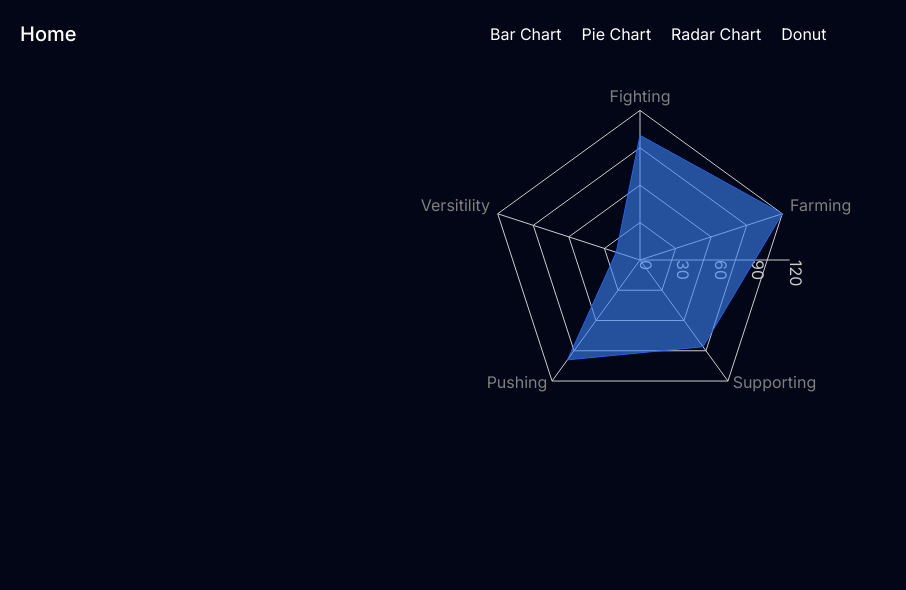
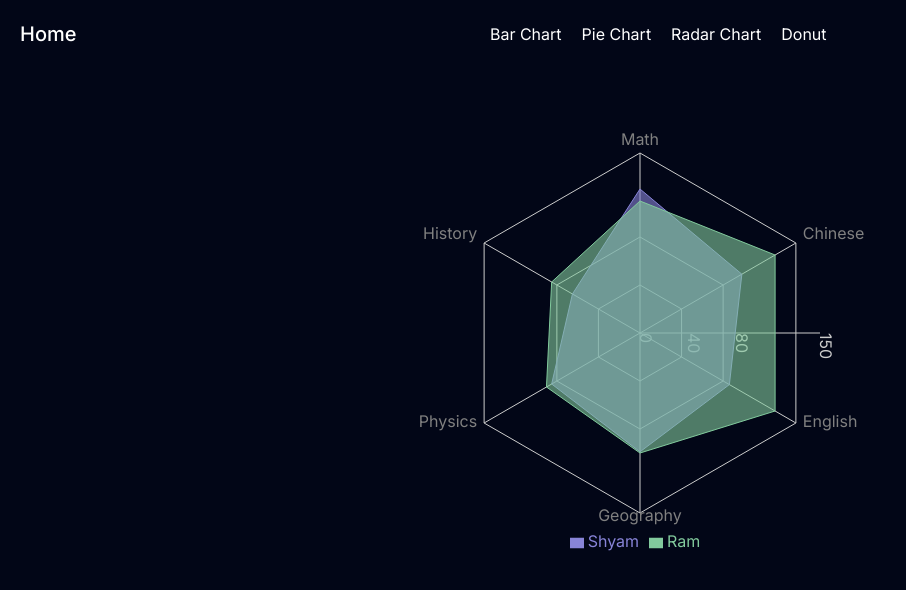
Before and after one commit to RohitSth/recharts-learning, a Next.js app: page /chart/radarchart in a window 1280 px wide. Shown: the top 590 px of the page, without its empty margins (0-906 px from the left). Built offline with nearby package versions, Linux system fonts and the light colour scheme.

Commit message:
completed radarchart

```diff
--- a/src/app/chart/piechart/page.tsx
+++ b/src/app/chart/piechart/page.tsx
@@ -52,6 +52,7 @@ const RADIAN = Math.PI / 180;
 export default function PieChartPage() {
   return (
     <div className="flex justify-center mt-10">
+      <ResponsiveContainer width={600} height={450}>
         <PieChart width={800} height={400}>
           <Pie
             data={data_1}
@@ -61,17 +62,21 @@ export default function PieChartPage() {
             label={true}
             // label={renderCustomizedLabel}
             labelLine={false}
-          outerRadius={80}
+            outerRadius={120}
             fill="#8884d8"
             dataKey="value"
           >
             {data_1.map((entry, index) => (
-            <Cell key={`cell-${index}`} fill={COLORS[index % COLORS.length]} />
+              <Cell
+                key={`cell-${index}`}
+                fill={COLORS[index % COLORS.length]}
+              />
             ))}
           </Pie>
           <Legend />
           <Tooltip />
         </PieChart>
+      </ResponsiveContainer>
     </div>
   );
 }
--- a/src/app/chart/radarchart/page.tsx
+++ b/src/app/chart/radarchart/page.tsx
@@ -8,58 +8,79 @@ import {
   Rectangle,
   ResponsiveContainer,
   Tooltip,
+  Legend,
 } from "recharts";
 
-const data_2 = [
+const data = [
   {
-    subject: "Fighting",
-    A: 100,
-
+    subject: "Math",
+    A: 120,
+    B: 110,
     fullMark: 150,
   },
   {
-    subject: "Farming",
-    A: 120,
-
+    subject: "Chinese",
+    A: 98,
+    B: 130,
     fullMark: 150,
   },
   {
-    subject: "Supporting",
+    subject: "English",
     A: 86,
-
+    B: 130,
     fullMark: 150,
   },
   {
-    subject: "Pushing",
+    subject: "Geography",
     A: 99,
-
+    B: 100,
     fullMark: 150,
   },
   {
-    subject: "Versitility",
-    A: 20,
+    subject: "Physics",
+    A: 85,
+    B: 90,
+    fullMark: 150,
+  },
+  {
+    subject: "History",
+    A: 65,
+    B: 85,
     fullMark: 150,
   },
 ];
-export default function Page() {
+
+export default function RadarChartPage() {
   return (
-    <div className="flex flex-col">
-      <div className="h-96 w-full">
-        <ResponsiveContainer width="100%" height="100%">
-          <RadarChart cx="50%" cy="50%" outerRadius="80%" data={data_2}>
-            <PolarGrid />
+    <div className="flex justify-center mt-10">
+      <ResponsiveContainer width={600} height={450}>
+        <RadarChart
+          // cx={300}
+          // cy={250}
+          outerRadius={180}
+          data={data}
+        >
+          <PolarGrid radialLines={true} gridType="polygon" />
           <PolarAngleAxis dataKey="subject" />
-            <PolarRadiusAxis />
+          <PolarRadiusAxis angle={0} domain={[0, 150]} />
           <Radar
-              name="Mike"
+            name="Shyam"
             dataKey="A"
-              stroke="#2563eb"
-              fill="#3b82f6"
+            stroke="#8884d8"
+            fill="#8884d8"
             fillOpacity={0.6}
           />
+          <Radar
+            name="Ram"
+            dataKey="B"
+            stroke="#82ca9d"
+            fill="#82ca9d"
+            fillOpacity={0.6}
+          />
+          <Legend />
+          <Tooltip />
         </RadarChart>
       </ResponsiveContainer>
     </div>
-    </div>
   );
 }
```
Lines whose indentation alone changed are shown as unchanged.
